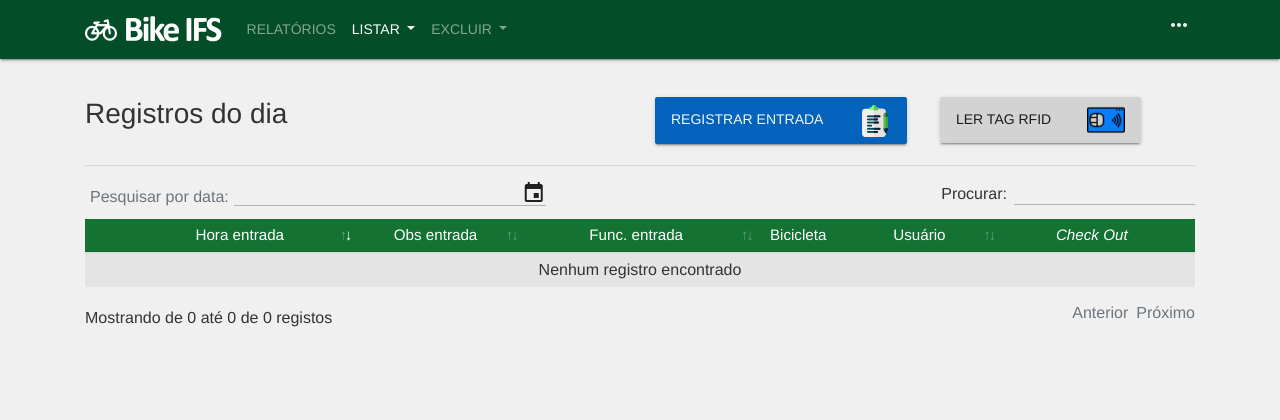
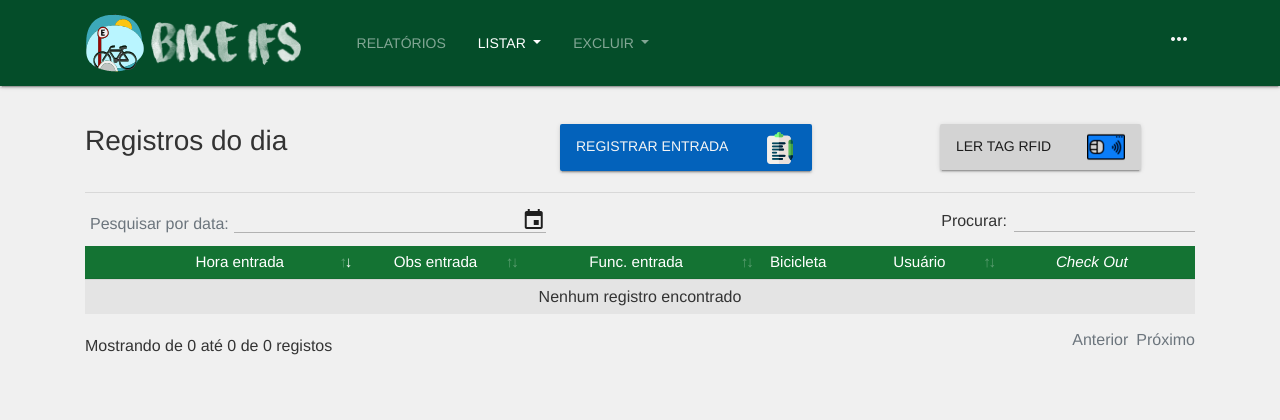
Before and after one commit to Dahan-Schuster/bike-ifs-ci, a CodeIgniter app: page /bike-ifs-ci/admin/listar/registros-do-dia in a window 1280 px wide. Shown: the top 420 px of the page. Run offline with CodeIgniter, Linux system fonts and the light colour scheme; the visitor is signed in with stand-in values (Sample User, id 1); data that the repository does not hold is empty; some web fonts are replaced.

Commit message:
Ajustes de design

```diff
--- a/bikeifs_app_folder/views/pages/listar/registros-do-dia.php
+++ b/bikeifs_app_folder/views/pages/listar/registros-do-dia.php
@@ -1,5 +1,5 @@
 <div class="row">
-    <span class="col-12 col-md-6">
+    <span class="col-12 col-md-5">
         <h3>Registros do dia</h3>
     </span>
     <?php if ($pode_registrar) : ?>
@@ -9,7 +9,7 @@
                 <img src="<?= base_url() ?>/public/img/icons/registrar.png" class="img-responsive ml-3" title="Registrar entrada" alt="Registrar entrada">
             </button>
         </div>
-        <div class="col-12 col-md-3">
+        <div class="col-12 offset-md-1 col-md-3">
             <button class="btn btn-raised py-1" style="background: lightgray;" type="button" data-toggle="modal" data-target="#modalLerTag">
                 <span class="mr-3">Ler Tag Rfid</span>
                 <img src="<?= base_url() ?>/public/img/icons/rfid.png" class="img-responsive ml-3" title="Ler Tag RFID" alt="Ler Tag Rfid">
@@ -105,6 +105,7 @@
         </div>
     </div>
 </div>
+<br>
 <!-- Fim modal registrar entrada -->
 <!--------------------------------->
 <!-- Modal registro automático -->
--- a/bikeifs_app_folder/views/templates/header-admin.php
+++ b/bikeifs_app_folder/views/templates/header-admin.php
@@ -30,9 +30,9 @@
     <header>
         <nav class="navbar sticky-top navbar-expand-xl navbar-dark bg-dark-primary">
             <div class="container">
-                <a class="navbar-brand" href="<?= base_url('admin/view/home') ?>">
-                    <img src="<?= base_url() ?>/public/img/icons/bycicle.png" title="Logo" alt="Logo">
-                    <img class='logo' src="<?= base_url() ?>/public/img/nome-logo.svg" title="Bike IFS" alt="Bike IFS">
+                <a class="navbar-brand mr-5" href="<?= base_url('admin/view/home') ?>">
+                    <img class="icon-logo" src="<?= base_url() ?>/public/img/icon.svg" title="Logo" alt="Logo">
+                    <img class='logo' src="<?= base_url() ?>/public/img/nome-logo.png" title="Bike IFS" alt="Bike IFS">
                 </a>
                 <button class="navbar-toggler bg-default-primary" type="button" data-toggle="collapse" data-target="#navbarMenu" aria-controls="navbarSupportedContent" aria-expanded="false" aria-label="Toggle navigation">
                     <i class="material-icons">menu</i>
@@ -44,7 +44,7 @@
                                 Relatórios
                             </a>
                         </li>
-                        <li class="nav-item dropdown">
+                        <li class="nav-item dropdown mx-3">
                             <a class="nav-link dropdown-toggle" href="#" id="navLinkListagem" role="button" data-toggle="dropdown" aria-haspopup="true" aria-expanded="false">
                                 Listar
                             </a>
--- a/bikeifs_app_folder/views/templates/header-funcionario.php
+++ b/bikeifs_app_folder/views/templates/header-funcionario.php
@@ -30,8 +30,8 @@
         <nav class="navbar sticky-top navbar-expand-xl navbar-light bg-dark header-gradient">
             <div class="container">
                 <a class="navbar-brand" href="?pagina=home">
-                    <img class='logo' src="<?= base_url() ?>/public/img/img-logo.svg" title="Logo" alt="Logo">
-                    <img class='logo' src="<?= base_url() ?>/public/img/nome-logo.svg" title="Bike IFS" alt="Bike IFS">
+                    <img class="icon-logo" src="<?= base_url() ?>/public/img/icon.svg" title="Logo" alt="Logo">
+                    <img class='logo' src="<?= base_url() ?>/public/img/nome-logo.png" title="Bike IFS" alt="Bike IFS">
                 </a>
                 <button class="navbar-toggler bg-primary py-2" type="button" data-toggle="collapse" data-target="#navbarMenu" aria-controls="navbarSupportedContent" aria-expanded="false" aria-label="Toggle navigation">
                     <span class="navbar-toggler-icon"></span>
--- a/bikeifs_app_folder/views/templates/header-usuario.php
+++ b/bikeifs_app_folder/views/templates/header-usuario.php
@@ -30,8 +30,8 @@
         <nav class="navbar sticky-top navbar-expand-xl navbar-light bg-dark header-gradient">
             <div class="container">
                 <a class="navbar-brand" href="?pagina=home">
-                    <img class='logo' src="<?= base_url() ?>/public/img/img-logo.svg" title="Logo" alt="Logo">
-                    <img class='logo' src="<?= base_url() ?>/public/img/nome-logo.svg" title="Bike IFS" alt="Bike IFS">
+                    <img class="icon-logo" src="<?= base_url() ?>/public/img/icon.svg" title="Logo" alt="Logo">
+                    <img class='logo' src="<?= base_url() ?>/public/img/nome-logo.png" title="Bike IFS" alt="Bike IFS">
                 </a>
                 <button class="navbar-toggler bg-primary py-2" type="button" data-toggle="collapse" data-target="#navbarMenu" aria-controls="navbarSupportedContent" aria-expanded="false" aria-label="Toggle navigation">
                     <span class="navbar-toggler-icon"></span>
--- a/bikeifs_app_folder/views/templates/header.php
+++ b/bikeifs_app_folder/views/templates/header.php
@@ -31,8 +31,8 @@ endif;
         <nav class="navbar sticky-top navbar-expand-xl navbar-dark header-gradient">
             <div class="container">
                 <a class="navbar-brand" href="<?= base_url() ?>">
-                    <img src="<?= base_url() ?>/public/img/icons/bycicle.png" title="Logo" alt="Logo">
-                    <img class='logo' src="<?= base_url() ?>/public/img/nome-logo.svg" title="Bike IFS" alt="Bike IFS">
+                    <img class="icon-logo" src="<?= base_url() ?>/public/img/icon.svg" title="Logo" alt="Logo">
+                    <img class='logo' src="<?= base_url() ?>/public/img/nome-logo.png" title="Bike IFS" alt="Bike IFS">
                 </a>
                 <button class="navbar-toggler bg-default-primary" type="button" data-toggle="collapse" data-target="#navbarMenu" aria-controls="navbarSupportedContent" aria-expanded="false" aria-label="Toggle navigation">
                     <i class="material-icons">menu</i>
--- a/public/css/estilo.css
+++ b/public/css/estilo.css
@@ -480,8 +480,12 @@ html {
     overflow-x: hidden;
 }
 
-img.logo {
-    width: 100px;
+.icon-logo {
+    width: 60px;
+}
+
+.logo {
+    width: 150px;
 }
 
 body {
--- a/public/js/pages/registros-do-dia.js
+++ b/public/js/pages/registros-do-dia.js
@@ -195,7 +195,7 @@ function popularTabelaRegistros(timestamp) {
                     let modelo = row.bikes.modelo.toLowerCase()
                     let output = `<div onclick="abrirPainelLateralBike(${row.bikes.id})"
                                 class="bike-color" style="background: ${cores};">`
-                    output += `<img src=${BASE_URL}"public/img/icons/bike-${modelo}.png" title="Bike" alt=""></div>`
+                    output += `<img src="${BASE_URL}public/img/icons/bike-${modelo}.png" title="Bike" alt=""></div>`
                     return output
                 },
                 "targets": 5 // Coluna referente à cor.
```
Also changed, not shown: public/img/img-logo.svg, public/img/nome-logo.png, public/img/nome-logo.svg, public/img/surfing.png (renamed from public/img/fonts/surfing.png).
